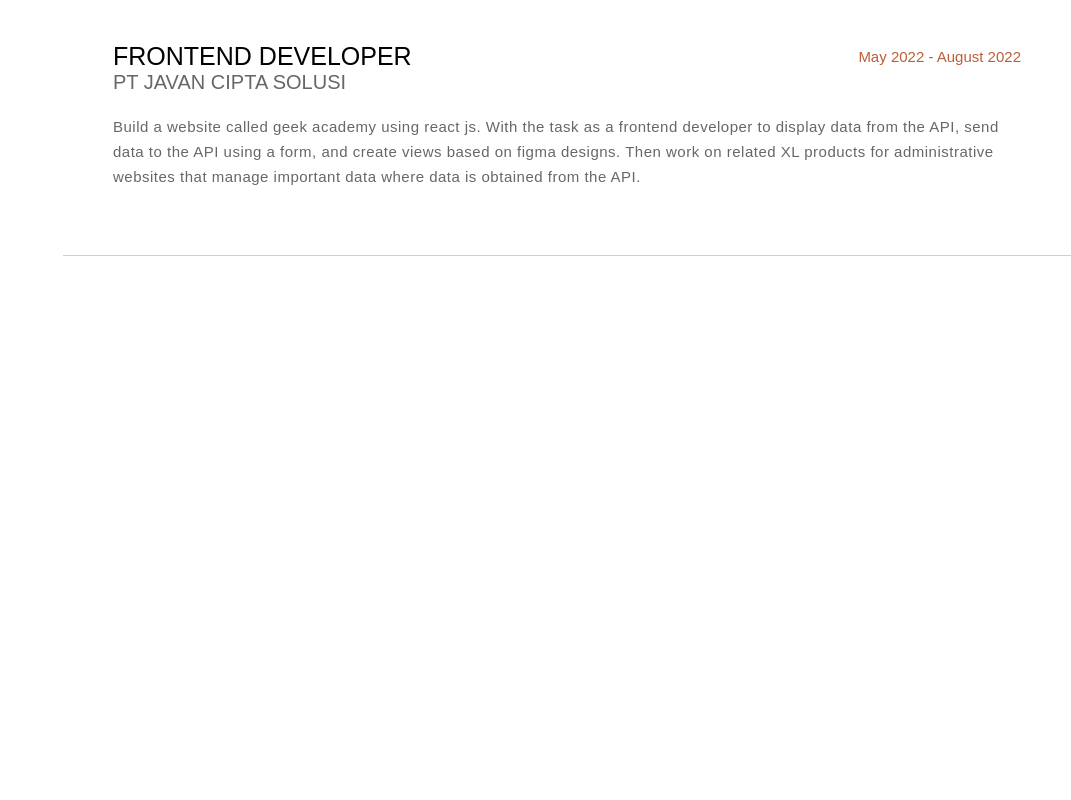
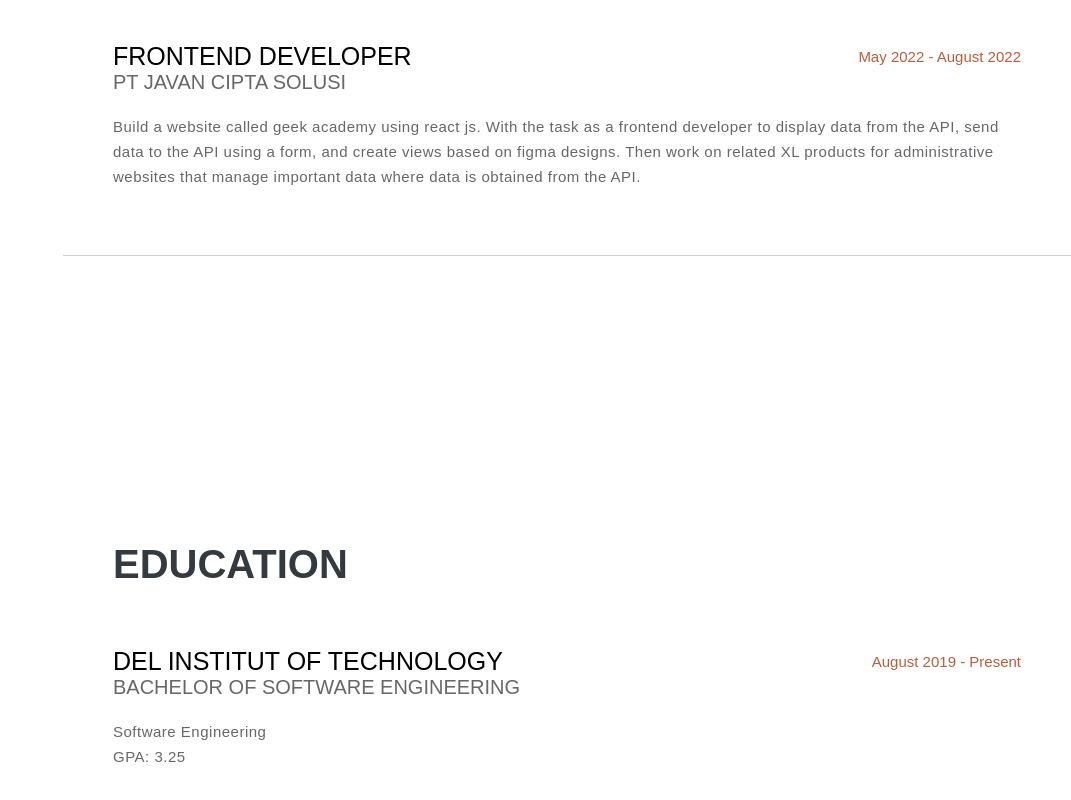
Before and after one commit to edwindamanik/my-portfolio, a React (Create React App) app: page / in a window 1280 px wide. Shown: the part 1344-2144 px from the top of the page, without its empty margins (209-1280 px from the left). Before the commit the page ends 1600 px from the top, so only its background shows below. Built offline with nearby package versions, Linux system fonts and the light colour scheme; the HTML template or start-up script is replaced by a standard one; a web font is replaced by a local one.

Commit message:
fix: add new file for education

```diff
--- /dev/null
+++ b/src/components/Education.jsx
@@ -0,0 +1,21 @@
+import React from "react";
+
+const Education = () => {
+  return (
+    <div className="education">
+      <h1>Education</h1>
+      <div className="list-education">
+        <div>
+          <h3>Del Institut of Technology</h3>
+          <span>August 2019 - Present</span>
+        </div>
+        <h4>Bachelor of Software Engineering</h4>
+        <p>
+          Software Engineering <br /> GPA: 3.25
+        </p>
+      </div>
+    </div>
+  );
+};
+
+export default Education;
--- a/src/components/MainContent.jsx
+++ b/src/components/MainContent.jsx
@@ -1,5 +1,6 @@
 import React from "react";
 import About from "./About";
+import Education from "./Education";
 import Experience from "./Experience";
 
 const MainContent = () => {
@@ -7,6 +8,7 @@ const MainContent = () => {
     <div className="main-content">
       <About />
       <Experience />
+      <Education />
     </div>
   );
 };
--- a/src/index.css
+++ b/src/index.css
@@ -72,6 +72,10 @@ a {
   color: var(--white-color);
 }
 
+.menu-items li a:hover {
+  color: var(--white-color);
+}
+
 /* Styling untuk konten utama */
 .main-content {
   margin-left: 17rem;
@@ -79,9 +83,10 @@ a {
   height: 100vh;
 }
 
-/* Styling for about content */
+/* Styling for container each of components */
 .about,
-.experience {
+.experience,
+.education {
   padding: 0 50px;
   display: flex;
   flex-direction: column;
@@ -90,10 +95,12 @@ a {
   border-bottom: 1px solid var(--border-color);
 }
 
-.experience {
+.experience,
+.education {
   gap: 60px;
 }
 
+/* Styling for about content */
 .about h2 {
   font-family: var(--main-font);
   text-transform: uppercase;
@@ -160,8 +167,9 @@ a {
   background-color: var(--main-color);
 }
 
-/* Styling for experience */
-.experience h1 {
+/* Styling for experience and education */
+.experience h1,
+.education h1 {
   font-family: var(--main-font);
   text-transform: uppercase;
   font-size: 40px;
@@ -169,14 +177,16 @@ a {
   color: var(--name-color);
 }
 
-.list-experience div {
+.list-experience div,
+.list-education div {
   display: flex;
   flex-direction: row;
   justify-content: space-between;
   align-items: center;
 }
 
-.list-experience div h3 {
+.list-experience div h3,
+.list-education div h3 {
   font-family: var(--main-font);
   font-size: 25px;
   color: var(--black-color);
@@ -184,13 +194,15 @@ a {
   font-weight: 500;
 }
 
-.list-experience div span {
+.list-experience div span,
+.list-education div span {
   font-family: var(--main-font);
   font-size: 15px;
   color: var(--main-color);
 }
 
-.list-experience h4 {
+.list-experience h4,
+.list-education h4 {
   font-family: var(--main-font);
   font-size: 20px;
   color: var(--description-profile-color);
@@ -198,7 +210,8 @@ a {
   font-weight: 500;
 }
 
-.list-experience p {
+.list-experience p,
+.list-education p {
   margin-top: 20px;
   font-family: var(--main-font);
   color: var(--description-profile-color);
```
